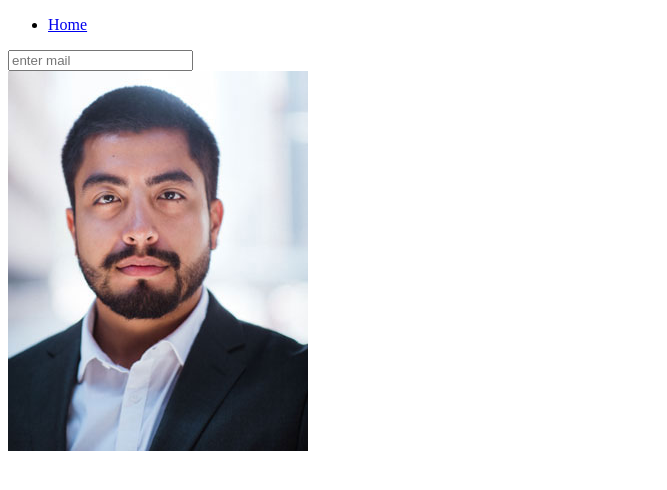
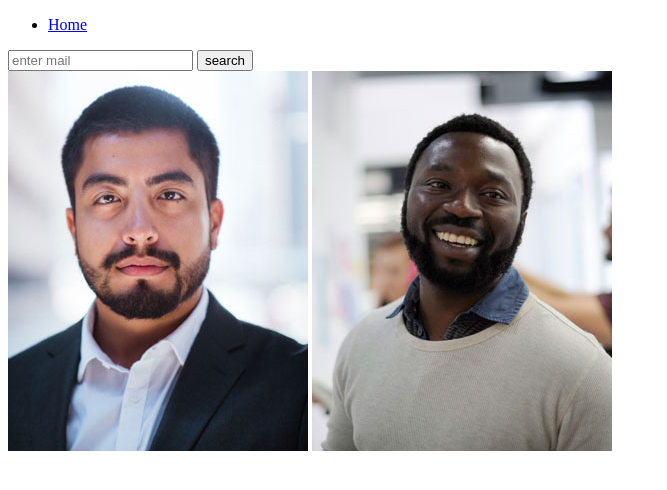
Before and after one commit to daongo102/DemoGit, a plain HTML site: page index.html in a window 1280 px wide. Shown: the whole page, without its empty margins (0-667 px from the left). Drawn offline with Linux system fonts and the light colour scheme.

Commit message:
thêm hình

```diff
--- a/index.html
+++ b/index.html
@@ -13,10 +13,12 @@
         </ul>
         <form action="">
             <input type="text" placeholder="enter mail">
+            <button>search</button>
         </form>
     </header>
     <section class="carousel">
         <img src="./img/t1.jpg" alt="t1">
+        <img src="./img/t2.jpg" alt="t2">
     </section>
     <footer></footer>
 
```
